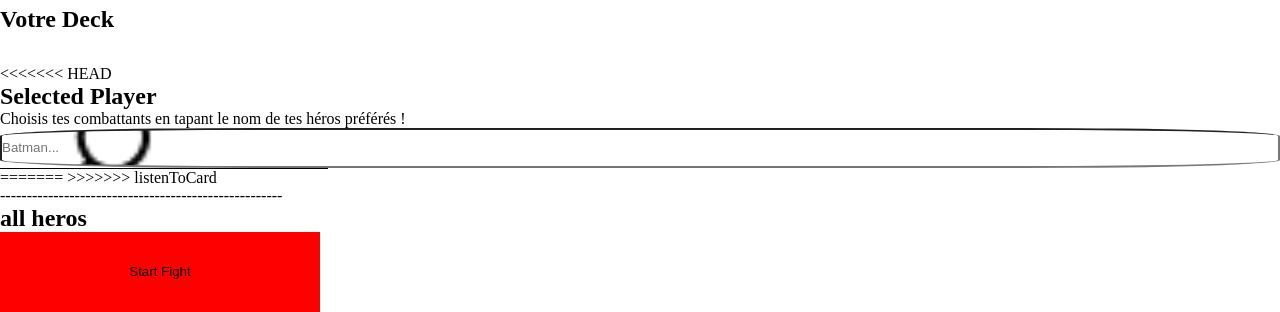
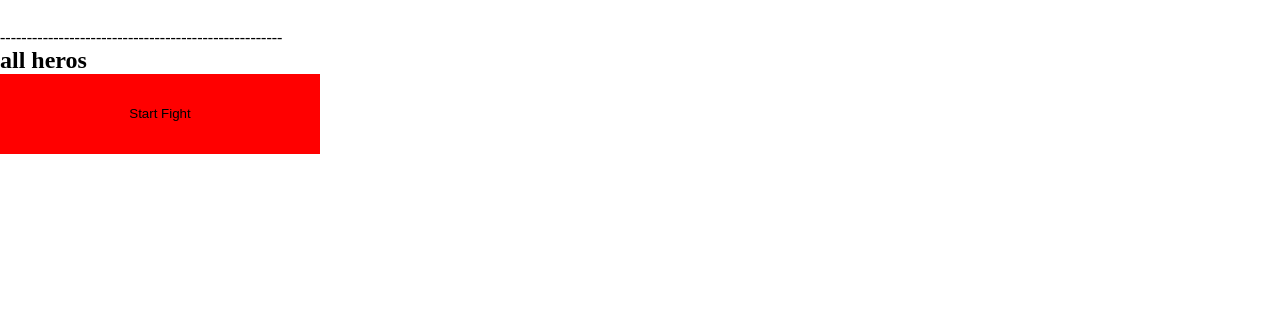
Before and after one commit to sbonnard/heroes-clash, a website built with Vite: page index.html in a window 1280 px wide. Shown: the part 701-1013 px from the top of the page. After the commit the page ends 855 px from the top, so only its background shows below. Built offline with nearby package versions, Linux system fonts and the light colour scheme.

Commit message:
clean code html

```diff
--- a/index.html
+++ b/index.html
@@ -14,21 +14,8 @@
         <img class="header__logo" src="img/principal.webp" alt="">
     </header>
     <main>
-<<<<<<< HEAD
-=======
         <h2> Selected Player</h2>
         <ul id="SelectedHero"> </ul>
-        <!-- <ul>
-            <li class="form__itm">
-                <label class="input__label" for="inputField">
-                    Choisis tes combattants en tapant le nom de tes héros préférés ! </label>
-                <input class="input input__select" type="text" id="inputField" name="inputField" placeholder="Batman..."
-                    aria-label="Tape quelque chose et nous te listerons les héros disponibles !">
-                <div class="suggestions" id="suggestions"></div>
-                <ul id="selectedItemsList"></ul>
-            </li>
-        </ul> -->
->>>>>>> listenToCard
 
         <section aria-labelledby="inputFieldLabel flex">
             <label class="input__label" for="inputField" id="inputFieldLabel">Choisis tes Héros</label>
@@ -55,23 +42,19 @@
                 <ul class="flex flex--horizontal" id="selectedItemsList"></ul>
             </div>
         </section>
+        <ul id="Selected-hero"> </ul>
 
+        <div>-----------------------------------------------------</div>
+        <!-- showing all heros -->
+        <h2> all heros</h2>
+        <ul id="all-heros">
+        </ul>
+        <!-- end showing all heros -->
+        <!-- showing results -->
+        <button class="start-fight" aria-label="start fight" type="button" id="start-fight">Start Fight</button>
+        <ol id="show-fight-result"></ol>
+        <p id="show-fight-table"></p>
 
-<<<<<<< HEAD
-        <h2> Selected Player</h2>
-        <ul id="SelectedHero"> </ul>
-        <ul>
-            <li class="form__itm">
-                <label class="input__label" for="inputField">
-                    Choisis tes combattants en tapant le nom de tes héros préférés ! </label>
-                <input class="input input__select" type="text" id="inputField" name="inputField" placeholder="Batman..."
-                    aria-label="Tape quelque chose et nous te listerons les héros disponibles !">
-                <div class="suggestions" id="suggestions"></div>
-                <ul id="selectedItemsList"></ul>
-            </li>
-        </ul>
-=======
->>>>>>> listenToCard
     </main>
     <template id="heroes-template">
         <li class="favourites js-hero-card">
@@ -84,18 +67,7 @@
     </template>
 
 
-    <ul id="Selected-hero"> </ul>
 
-    <div>-----------------------------------------------------</div>
-    <!-- showing all heros -->
-    <h2> all heros</h2>
-    <ul id="all-heros">
-    </ul>
-    <!-- end showing all heros -->
-    <!-- showing results -->
-    <button class="start-fight" aria-label="start fight" type="button" id="start-fight">Start Fight</button>
-    <ol id="show-fight-result"></ol>
-    <p id="show-fight-table"></p>
     <!-- <template id="fight-template">
         <li class="js-fight-element">
             <p class="js-fight-txt"></p>
```
